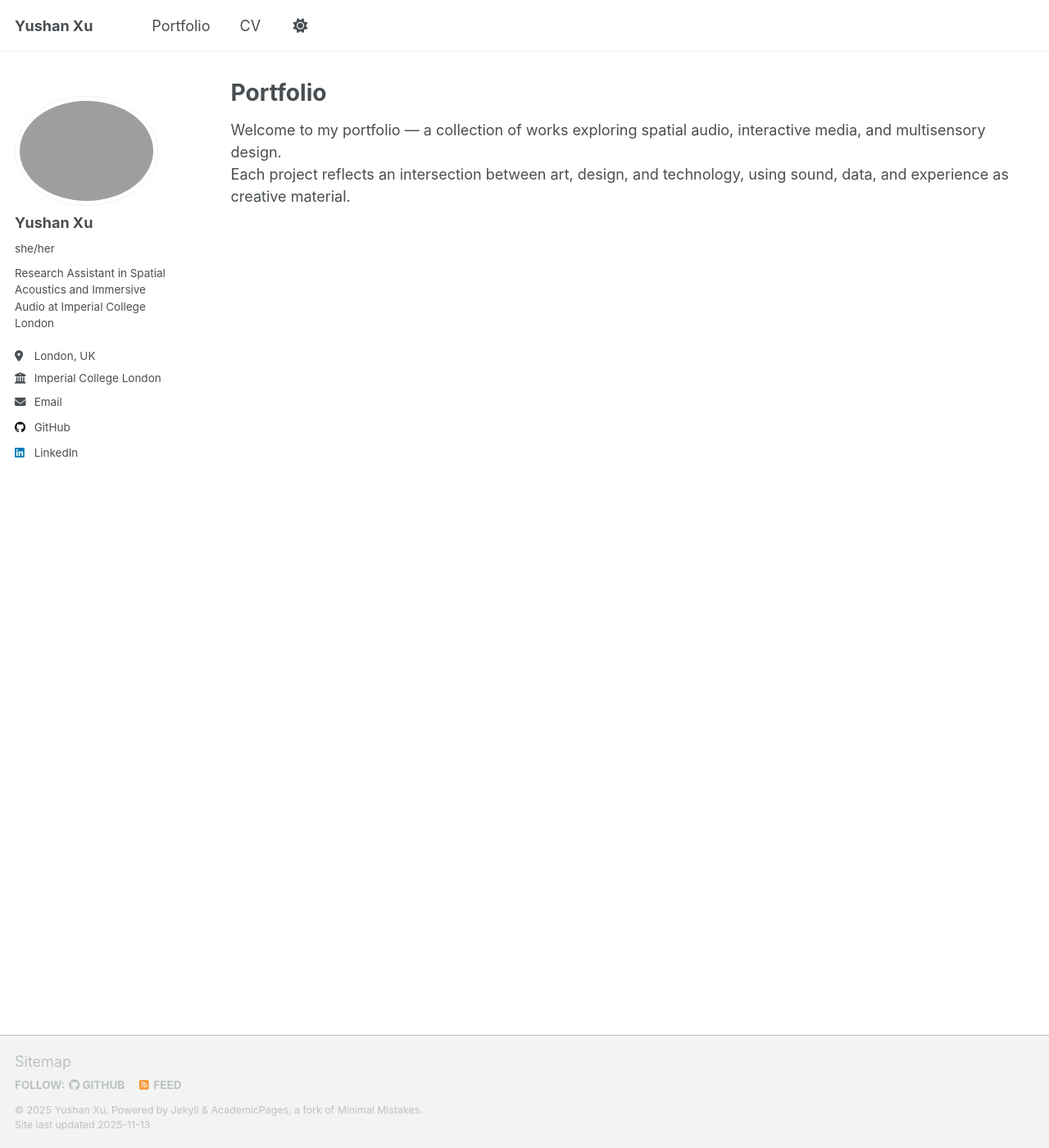
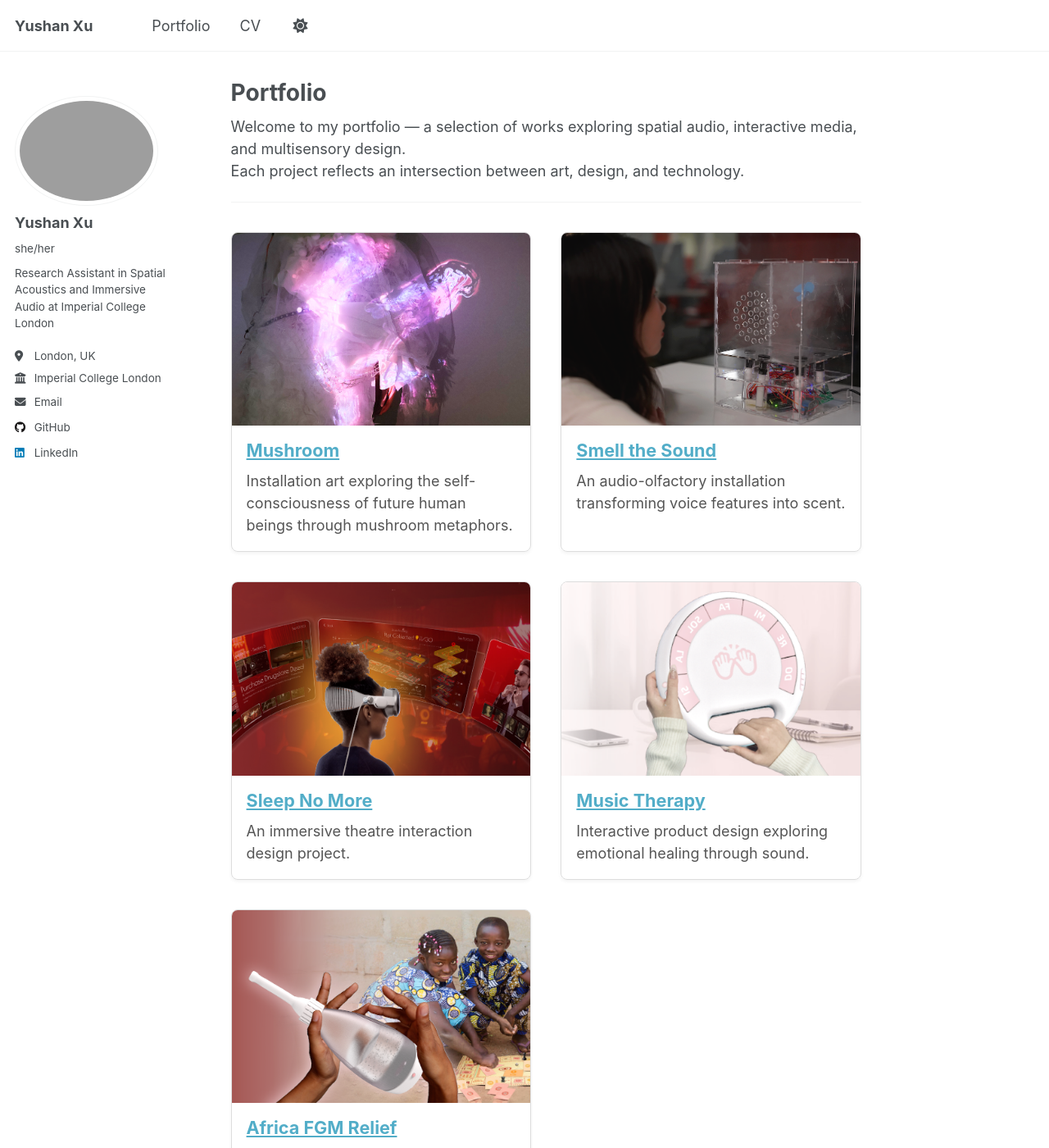
Before and after one commit to Yushan-Xu/Yushan-Xu.github.io, a Jekyll site: the page built from _pages/portfolio.md, in a window 1280 px wide and 1400 px high. Shown: the whole window at 82% size. Built offline with Jekyll 4.4.1, drawn with Linux system fonts in a browser that asks for light colours; a script that is not in the unit is left out; some of the changed text lies outside the part shown.

Commit message:
Revise portfolio layout and add styling
Updated portfolio layout and content to enhance presentation and clarity. Added CSS styles for portfolio grid and cards.

```diff
--- a/_pages/portfolio.md
+++ b/_pages/portfolio.md
@@ -1,11 +1,101 @@
 ---
-layout: archive
+layout: single
 title: "Portfolio"
 permalink: /portfolio/
 author_profile: true
-collection: portfolio
-entries_layout: grid
 ---
 
-Welcome to my portfolio — a collection of works exploring spatial audio, interactive media, and multisensory design.
-Each project reflects an intersection between art, design, and technology, using sound, data, and experience as creative material.
+Welcome to my portfolio — a selection of works exploring spatial audio, interactive media, and multisensory design.
+Each project reflects an intersection between art, design, and technology.
+
+---
+
+<style>
+.portfolio-grid {
+  display: grid;
+  grid-template-columns: repeat(auto-fit, minmax(320px, 1fr));
+  gap: 2rem;
+  margin-top: 2rem;
+}
+.portfolio-card {
+  border: 1px solid #ddd;
+  border-radius: 8px;
+  overflow: hidden;
+  box-shadow: 0 2px 4px rgba(0,0,0,0.05);
+  transition: transform 0.2s ease, box-shadow 0.2s ease;
+}
+.portfolio-card:hover {
+  transform: translateY(-4px);
+  box-shadow: 0 4px 10px rgba(0,0,0,0.1);
+}
+.portfolio-card img {
+  width: 100%;
+  height: auto;
+  display: block;
+}
+.portfolio-card .info {
+  padding: 1rem;
+}
+.portfolio-card .info h3 {
+  margin-top: 0;
+  font-size: 1.2rem;
+}
+.portfolio-card .info p {
+  margin-bottom: 0;
+  color: #555;
+}
+</style>
+
+<div class="portfolio-grid">
+
+  <div class="portfolio-card">
+    <a href="/_portfolio/mushroom/">
+      <img src="/images/Mushroom_Cover.png" alt="Mushroom">
+    </a>
+    <div class="info">
+      <h3><a href="/_portfolio/mushroom/">Mushroom</a></h3>
+      <p>Installation art exploring the self-consciousness of future human beings through mushroom metaphors.</p>
+    </div>
+  </div>
+
+  <div class="portfolio-card">
+    <a href="/_portfolio/smell-the-sound/">
+      <img src="/images/SmellTheSound_Cover.png" alt="Smell the Sound">
+    </a>
+    <div class="info">
+      <h3><a href="/_portfolio/smell-the-sound/">Smell the Sound</a></h3>
+      <p>An audio-olfactory installation transforming voice features into scent.</p>
+    </div>
+  </div>
+
+  <div class="portfolio-card">
+    <a href="/_portfolio/sleep-no-more/">
+      <img src="/images/SleepNoMore_Cover.png" alt="Sleep No More">
+    </a>
+    <div class="info">
+      <h3><a href="/_portfolio/sleep-no-more/">Sleep No More</a></h3>
+      <p>An immersive theatre interaction design project.</p>
+    </div>
+  </div>
+
+  <div class="portfolio-card">
+    <a href="/_portfolio/music-therapy/">
+      <img src="/images/MusicTherapy_Cover.png" alt="Music Therapy">
+    </a>
+    <div class="info">
+      <h3><a href="/_portfolio/music-therapy/">Music Therapy</a></h3>
+      <p>Interactive product design exploring emotional healing through sound.</p>
+    </div>
+  </div>
+
+  <div class="portfolio-card">
+    <a href="/_portfolio/africa-fgm-relief/">
+      <img src="/images/AfricaFGMRelief_Cover.png" alt="Africa FGM Relief">
+    </a>
+    <div class="info">
+      <h3><a href="/_portfolio/africa-fgm-relief/">Africa FGM Relief</a></h3>
+      <p>Service and product design for women’s health and empowerment in Africa.</p>
+    </div>
+  </div>
+
+</div>
```
